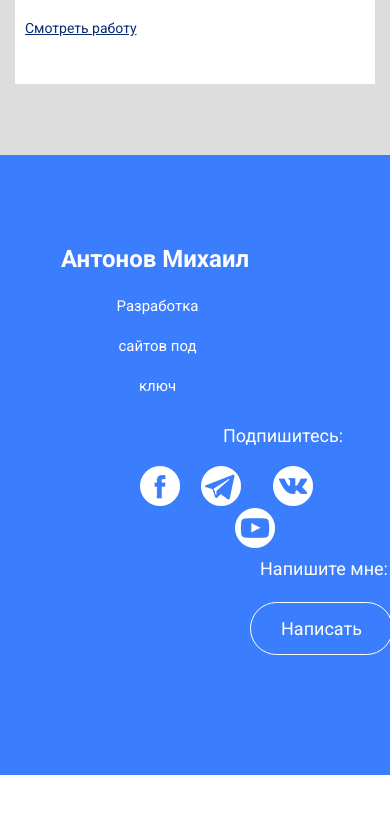
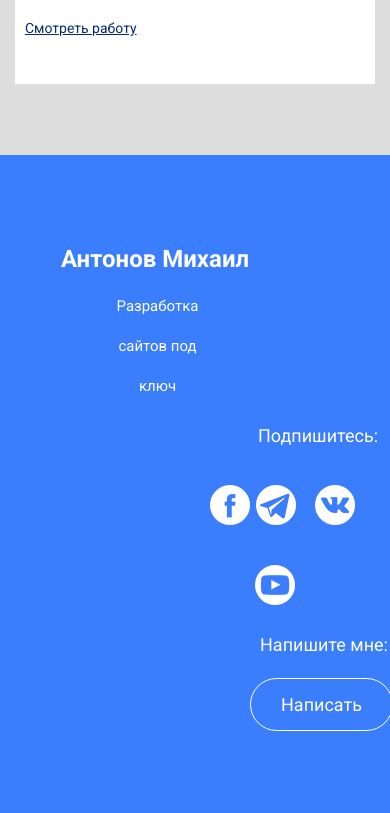
Before and after one commit to masenia2/masenia2.github.io, a plain HTML site: page сайт без анимаций/index.html in a window 390 px wide. Shown: the part 1493-2306 px from the top of the page. Before the commit the page ends 2268 px from the top, so only its background shows below. Drawn offline with Linux system fonts and the light colour scheme.

Commit message:
Add files via upload

```diff
--- a/сайт без анимаций/css/style.css
+++ b/сайт без анимаций/css/style.css
@@ -226,8 +226,13 @@ margin-left: 12px;
 .social-text {
 	margin-left: -250px;}
 
-
-
+.social-png{
+	padding: 20px 5px;
+	margin-left: -5px;
+}
+.social-block {
+	padding-left: 35px;
+	}
 }
 .footer-bec {
 	padding-left: 10px;
--- a/сайт без анимаций/index.html
+++ b/сайт без анимаций/index.html
@@ -84,10 +84,10 @@
  			<div class="col-md-4">
  				<div class="social-block">
  					<p class="social-text">Подпишитесь:</p>
- 						<a class="social-block" href="#"><img src="css/img/socials/facebook-logo-button.png" alt="Facebook"></a>
- 						<a class="social-png" href="#"><img src="css/img/socials/telegram-symbol.png" alt="Telegram"></a>
- 						<a class="social-png" href="#"><img src="css/img/socials/vk-social-logotype.png" alt="VK"></a>
- 						<a class="social-png" href="#"><img src="css/img/socials/youtube-symbol.png" alt="YouTube"></a>
+ 						<a class="social-block" href="https://vk.com/m.antonov2013"><img src="css/img/socials/facebook-logo-button.png" alt="Facebook"></a>
+ 						<a class="social-png" href="https://vk.com/m.antonov2013"><img src="css/img/socials/telegram-symbol.png" alt="Telegram"></a>
+ 						<a class="social-png" href="https://vk.com/m.antonov2013"><img src="css/img/socials/vk-social-logotype.png" alt="VK"></a>
+ 						<a class="social-png" href="https://vk.com/m.antonov2013"><img src="css/img/socials/youtube-symbol.png" alt="YouTube"></a>
  				 				</div>
  			</div>
  			<div class="col-md-4">
```
Lines whose indentation alone changed are shown as unchanged.
